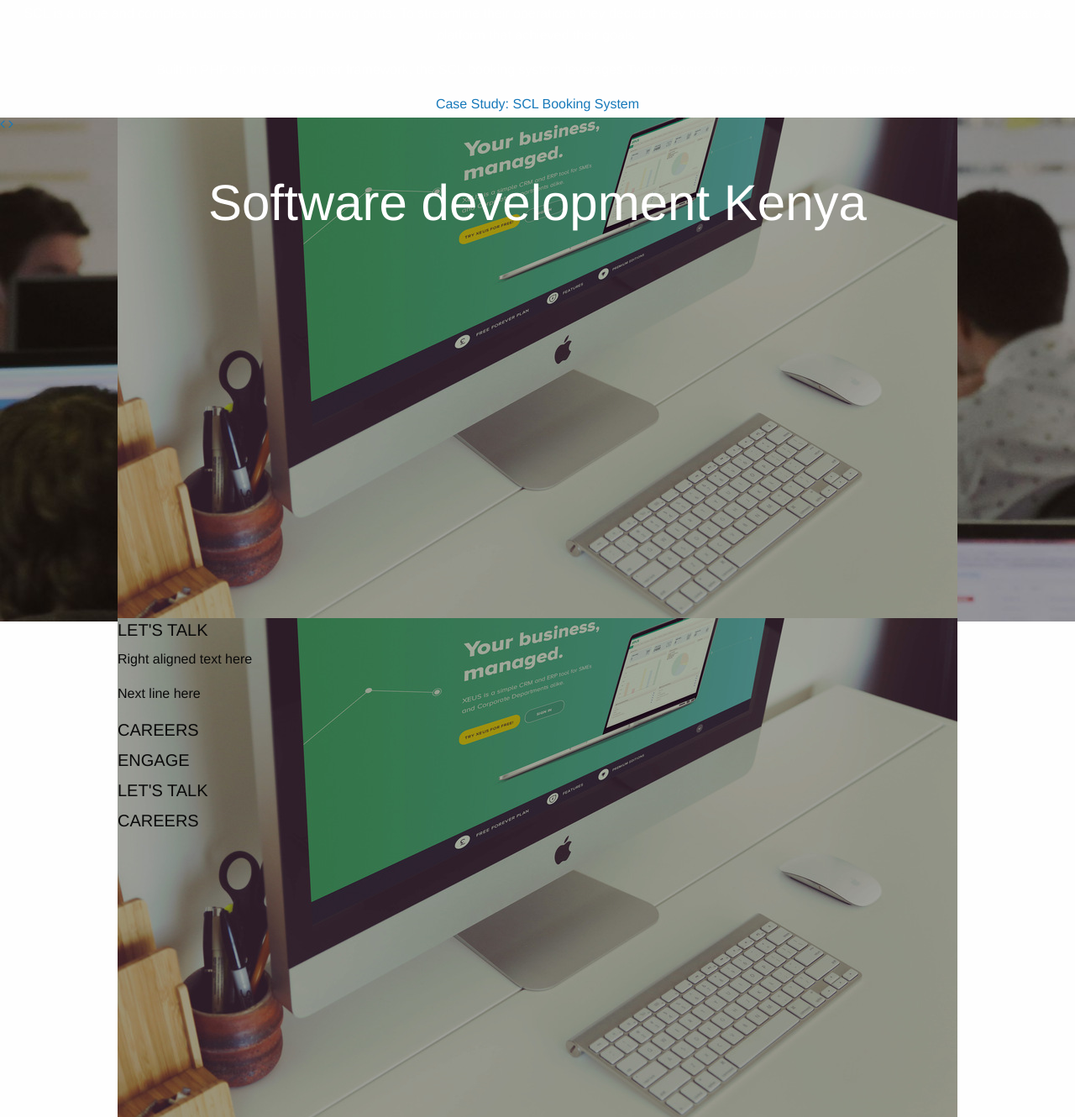
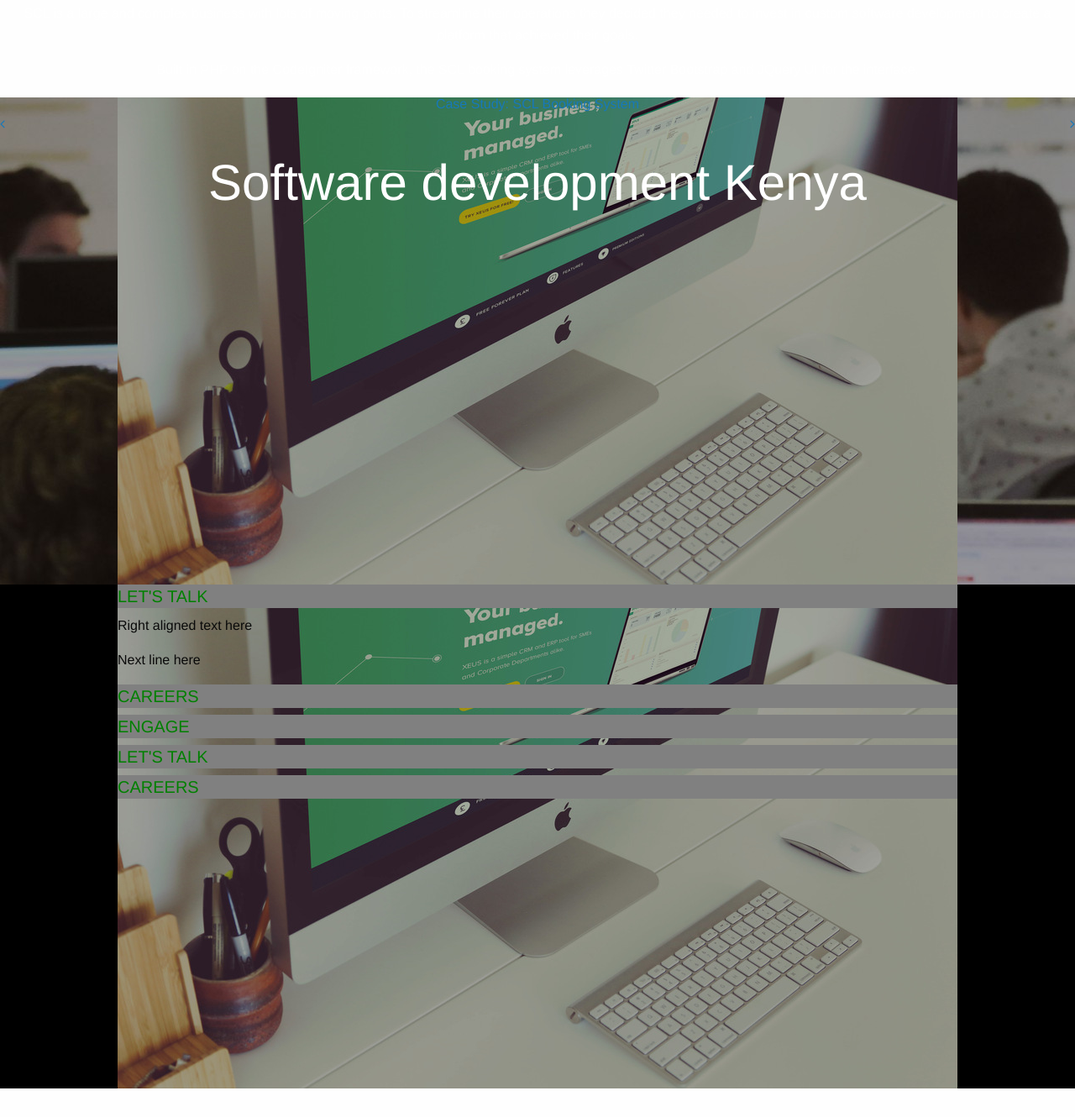
Before and after one commit to Harrisonkamau/plug-and-play, a plain HTML site: page index.html in a window 1280 px wide. Shown: the part 3729-5059 px from the top of the page at 84% size. After the commit the page ends 5025 px from the top, so only its background shows below. Drawn offline with nearby package versions, Linux system fonts and the light colour scheme.

Commit message:
style footer

```diff
--- a/assets/stylesheets/main.css
+++ b/assets/stylesheets/main.css
@@ -160,3 +160,25 @@
   text-align: center;
   /*padding-top: 60px;*/
 }
+
+
+/*Footer*/
+
+.primary-footer {
+  background: black;
+}
+.primary-footer h5 {
+  color: green;
+  background: grey;
+}
+.left{
+text-align:left;
+float:left;
+}
+.right{
+float:right;
+text-align:right;
+}
+.centered{
+text-align:center;
+}
```
